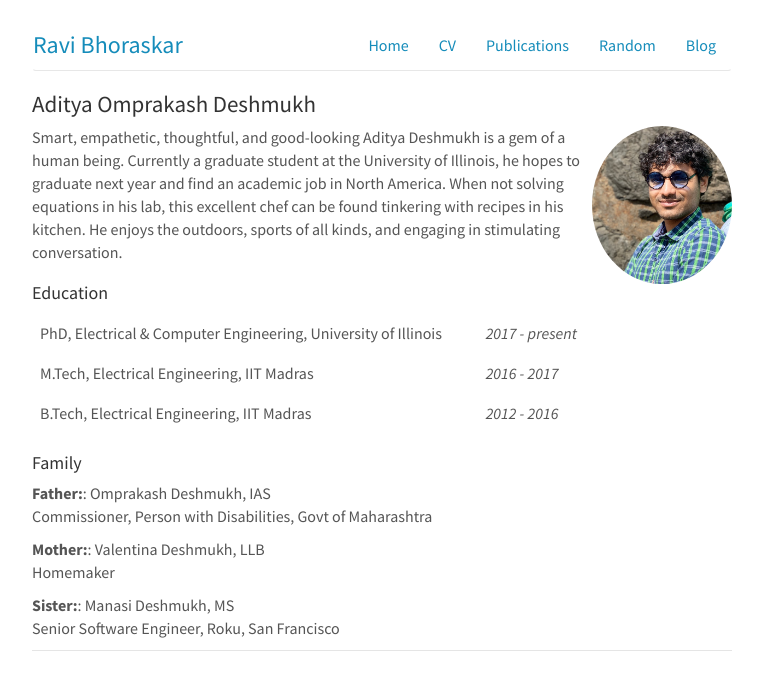
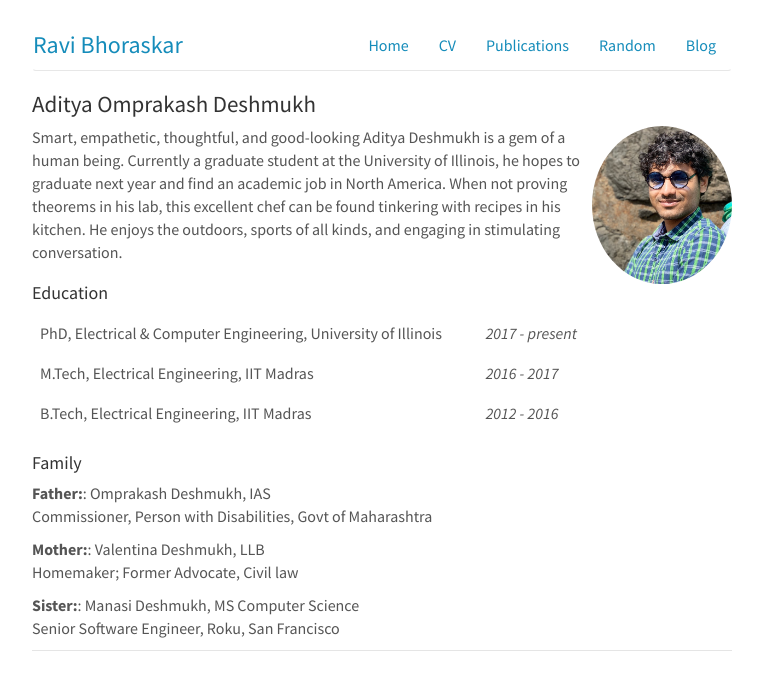
Before and after one commit to ravibhoraskar/ravibhoraskar.github.io, a Jekyll site: the page built from aditya.html, in a window 1280 px wide. Shown: the top 690 px of the page, without its empty margins (258-1021 px from the left). Built offline with Jekyll 4.4.1, drawn with Linux system fonts in a browser that asks for light colours.

Commit message:
Fixes to biodate

```diff
--- a/aditya.html
+++ b/aditya.html
@@ -8,9 +8,8 @@ title: Aditya Omprakash Deshmukh
     <div class="paragraph">
         Smart, empathetic, thoughtful, and good-looking Aditya Deshmukh is a gem of a human being. Currently a graduate
         student at the University of Illinois, he hopes to graduate next year and find an academic job in North America.
-        When not solving equations in his lab, this excellent chef can be found tinkering with recipes in his kitchen.
-        He
-        enjoys the outdoors, sports of all kinds, and engaging in stimulating conversation.
+        When not proving theorems in his lab, this excellent chef can be found tinkering with recipes in his kitchen.
+        He enjoys the outdoors, sports of all kinds, and engaging in stimulating conversation.
     </div>
 
     <h3>Education</h3>
@@ -36,9 +35,9 @@ title: Aditya Omprakash Deshmukh
     </p>
     <p>
         <b>Mother:</b>: Valentina Deshmukh, LLB <br/>
-        Homemaker
+        Homemaker; Former Advocate, Civil law
     </p>
     <p>
-        <b>Sister:</b>: Manasi Deshmukh, MS <br/>
+        <b>Sister:</b>: Manasi Deshmukh, MS Computer Science <br/>
         Senior Software Engineer, Roku, San Francisco
     </p>
```
